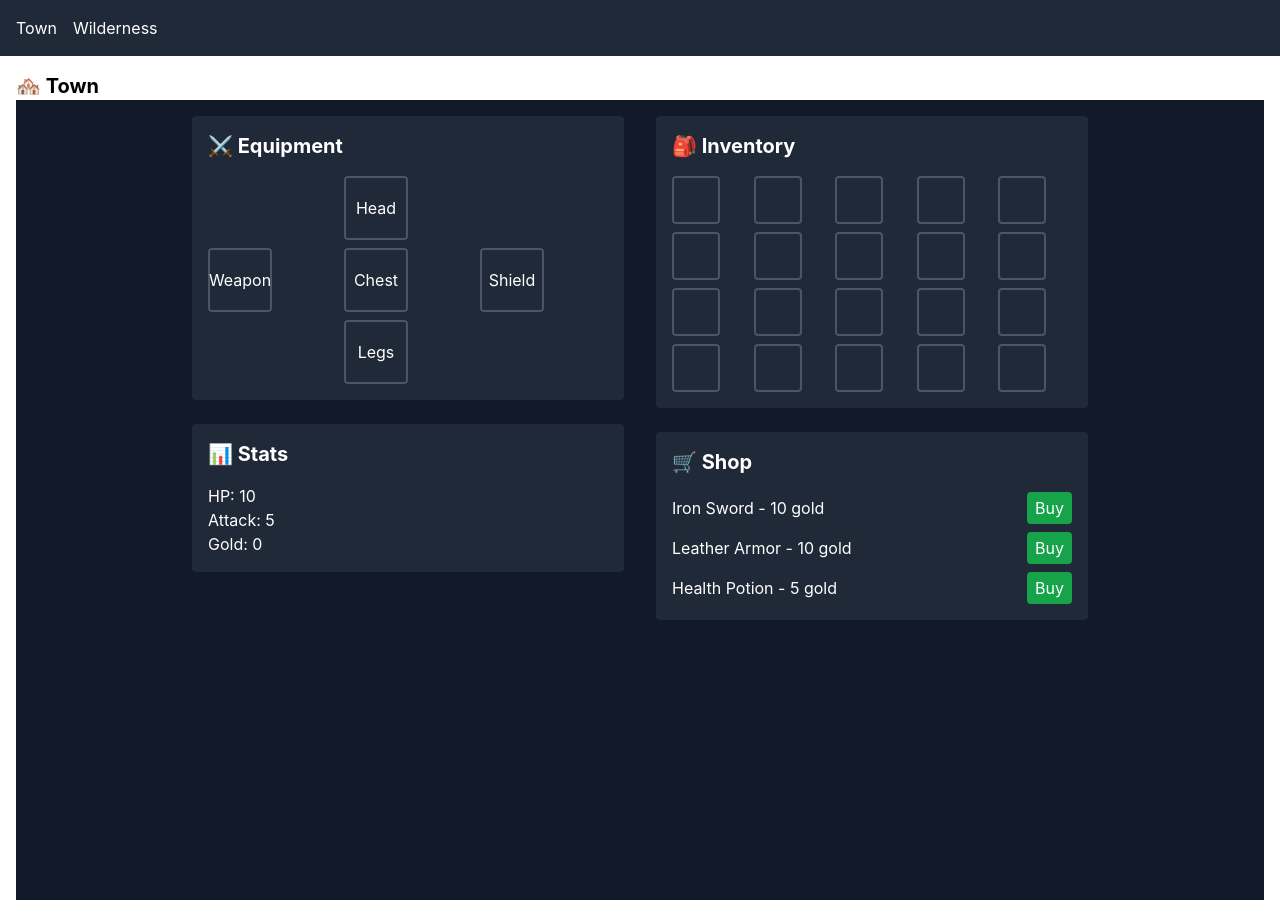
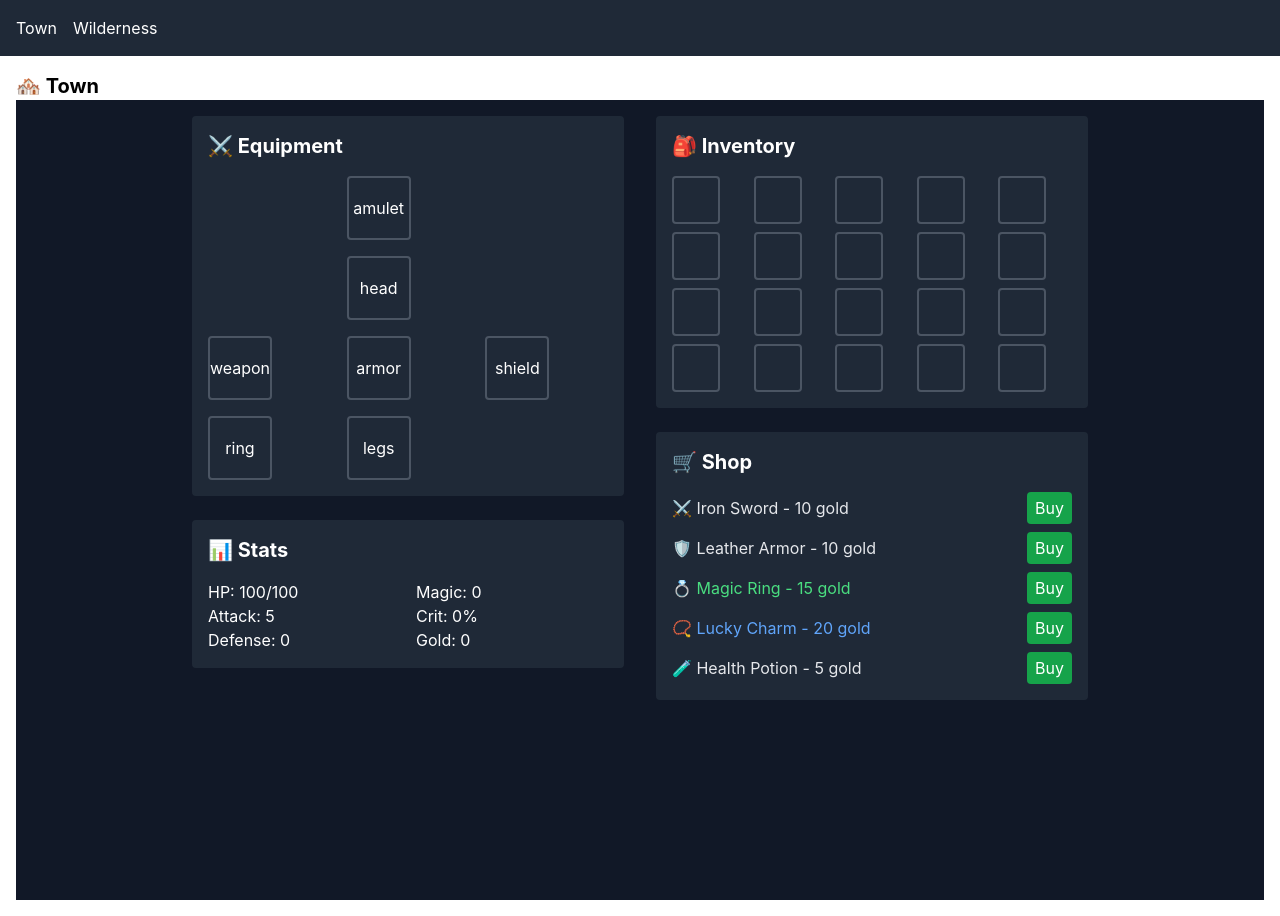
Before and after one commit to SETHK3/web-rpg, a React (Create React App) app: page / in a window 1280 px wide. Built offline with nearby package versions, Linux system fonts and the light colour scheme.

Commit message:
inventory/equip logic

```diff
--- a/package.json
+++ b/package.json
@@ -3,6 +3,7 @@
   "version": "0.1.0",
   "private": true,
   "dependencies": {
+    "@heroicons/react": "^2.2.0",
     "@testing-library/dom": "^10.4.0",
     "@testing-library/jest-dom": "^6.6.3",
     "@testing-library/react": "^16.3.0",
@@ -12,6 +13,8 @@
     "@types/react": "^19.1.2",
     "@types/react-dom": "^19.1.2",
     "react": "^19.1.0",
+    "react-dnd": "^16.0.1",
+    "react-dnd-html5-backend": "^16.0.1",
     "react-dom": "^19.1.0",
     "react-router-dom": "^7.5.3",
     "react-scripts": "5.0.1",
--- a/src/scenes/Combat.tsx
+++ b/src/scenes/Combat.tsx
@@ -7,12 +7,88 @@ interface Monster {
   attack: number;
   rewardGold: number;
   rewardXP: number;
+  drops?: Array<{
+    chance: number;
+    item: {
+      id: string;
+      name: string;
+      type: "weapon" | "armor" | "potion";
+      rarity: "common" | "uncommon" | "rare";
+      stats: { attack?: number; defense?: number; hp?: number };
+      cost: number;
+      description: string;
+      icon: string;
+    };
+  }>;
 }
 
 const monsters: Monster[] = [
-  { name: "Goblin", hp: 6, attack: 2, rewardGold: 5, rewardXP: 3 },
-  { name: "Wolf", hp: 10, attack: 3, rewardGold: 10, rewardXP: 5 },
-  { name: "Troll", hp: 18, attack: 4, rewardGold: 20, rewardXP: 10 },
+  {
+    name: "Goblin",
+    hp: 6,
+    attack: 2,
+    rewardGold: 5,
+    rewardXP: 3,
+    drops: [
+      {
+        chance: 0.3,
+        item: {
+          id: "rusty_dagger",
+          name: "Rusty Dagger",
+          type: "weapon",
+          rarity: "common",
+          stats: { attack: 1 },
+          cost: 3,
+          description: "A worn-out dagger",
+          icon: "🗡️",
+        },
+      },
+    ],
+  },
+  {
+    name: "Wolf",
+    hp: 10,
+    attack: 3,
+    rewardGold: 10,
+    rewardXP: 5,
+    drops: [
+      {
+        chance: 0.2,
+        item: {
+          id: "wolf_pelt",
+          name: "Wolf Pelt",
+          type: "armor",
+          rarity: "common",
+          stats: { defense: 1 },
+          cost: 5,
+          description: "A warm wolf pelt",
+          icon: "🦊",
+        },
+      },
+    ],
+  },
+  {
+    name: "Troll",
+    hp: 18,
+    attack: 4,
+    rewardGold: 20,
+    rewardXP: 10,
+    drops: [
+      {
+        chance: 0.1,
+        item: {
+          id: "troll_club",
+          name: "Troll Club",
+          type: "weapon",
+          rarity: "uncommon",
+          stats: { attack: 3 },
+          cost: 15,
+          description: "A heavy club taken from a troll",
+          icon: "🏑",
+        },
+      },
+    ],
+  },
 ];
 
 export default function Combat() {
@@ -48,6 +124,17 @@ export default function Combat() {
       newLog.push(
         `You defeated the ${monster.name} and earned ${monster.rewardGold} gold!`
       );
+
+      // Handle item drops
+      if (monster.drops) {
+        monster.drops.forEach((drop) => {
+          if (Math.random() < drop.chance) {
+            addItem(drop.item);
+            newLog.push(`You found a ${drop.item.name}!`);
+          }
+        });
+      }
+
       setMonster(null);
     } else {
       newLog.push(`The ${monster.name} hits you for ${monster.attack} damage.`);
--- a/src/scenes/Inventory.tsx
+++ b/src/scenes/Inventory.tsx
@@ -12,8 +12,10 @@ export default function Inventory() {
         <ul className="list-disc list-inside space-y-1">
           {inventory.map((item, index) => (
             <li key={index}>
-              {item.name} ({item.type}
-              {item.power ? `, +${item.power}` : ""})
+              {item.icon} {item.name} ({item.type}
+              {item.stats.attack ? `, +${item.stats.attack} ATK` : ""}
+              {item.stats.defense ? `, +${item.stats.defense} DEF` : ""}
+              {item.stats.hp ? `, +${item.stats.hp} HP` : ""})
             </li>
           ))}
         </ul>
--- a/src/scenes/RPGFeatures.tsx
+++ b/src/scenes/RPGFeatures.tsx
@@ -1,17 +1,104 @@
-import { useGameStore } from "../state/gameStore";
-import { useState } from "react";
+import { useGameStore, Item, ItemType } from "../state/gameStore";
+import { useEffect, useRef } from "react";
+import { DndProvider, useDrag, useDrop } from "react-dnd";
+import { HTML5Backend } from "react-dnd-html5-backend";
 
-interface Item {
-  id: string;
-  name: string;
-  type: "weapon" | "armor" | "potion";
-  power?: number;
-  cost?: number;
+const RARITY_COLORS = {
+  common: "text-gray-200",
+  uncommon: "text-green-400",
+  rare: "text-blue-400",
+  epic: "text-purple-400",
+  legendary: "text-yellow-400",
+};
+
+interface DraggableItemProps {
+  item: Item;
+  onUse: (item: Item) => void;
 }
 
-interface EquipmentSlot {
-  type: "head" | "chest" | "legs" | "weapon" | "shield";
+function DraggableItem({ item, onUse }: DraggableItemProps) {
+  const ref = useRef<HTMLDivElement>(null);
+  const [{ isDragging }, drag] = useDrag(() => ({
+    type: "ITEM",
+    item,
+    collect: (monitor) => ({
+      isDragging: monitor.isDragging(),
+    }),
+  }));
+
+  drag(ref);
+
+  return (
+    <div
+      ref={ref}
+      className={`w-full h-full flex items-center justify-center cursor-move ${
+        isDragging ? "opacity-50" : ""
+      } ${RARITY_COLORS[item.rarity]}`}
+      title={`${item.name}\n${item.description}\n\n${Object.entries(item.stats)
+        .filter(([_, value]) => value)
+        .map(([key, value]) => `${key}: ${value}`)
+        .join("\n")}`}
+    >
+      <div className="text-center">
+        <div>{item.icon}</div>
+        <div className="text-xs mt-1">{item.name.slice(0, 3)}</div>
+      </div>
+    </div>
+  );
+}
+
+interface EquipmentSlotProps {
+  type: ItemType;
   item: Item | null;
+  onDrop: (item: Item) => void;
+}
+
+function EquipmentSlot({ type, item, onDrop }: EquipmentSlotProps) {
+  const ref = useRef<HTMLDivElement>(null);
+  const { unequipItem } = useGameStore();
+  const [{ isOver }, drop] = useDrop(() => ({
+    accept: "ITEM",
+    drop: (droppedItem: Item) => onDrop(droppedItem),
+    collect: (monitor) => ({
+      isOver: monitor.isOver(),
+    }),
+  }));
+
+  drop(ref);
+
+  return (
+    <div
+      ref={ref}
+      className={`w-16 h-16 border-2 ${
+        isOver ? "border-yellow-400" : "border-gray-600"
+      } rounded flex items-center justify-center ${
+        item ? RARITY_COLORS[item.rarity] : ""
+      }`}
+      title={
+        item
+          ? `${item.name}\n${item.description}\n\n${Object.entries(item.stats)
+              .filter(([_, value]) => value)
+              .map(([key, value]) => `${key}: ${value}`)
+              .join("\n")}\n\nRight-click to unequip`
+          : type
+      }
+      onContextMenu={(e) => {
+        e.preventDefault();
+        if (item) {
+          unequipItem(type);
+        }
+      }}
+    >
+      {item ? (
+        <div className="text-center">
+          <div>{item.icon}</div>
+          <div className="text-xs mt-1">{item.name.slice(0, 3)}</div>
+        </div>
+      ) : (
+        type
+      )}
+    </div>
+  );
 }
 
 export default function RPGFeatures() {
@@ -19,32 +106,80 @@ export default function RPGFeatures() {
     inventory,
     addItem,
     hp,
+    maxHp,
     attack,
+    defense,
+    magicPower,
+    critChance,
+    gold,
+    equippedItems,
+    equipItem,
     gainGold,
-    gold,
     setHP,
-    setAttack,
-    removeItem,
+    updateStats,
   } = useGameStore();
 
+  useEffect(() => {
+    updateStats();
+  }, [equippedItems, updateStats]);
+
   const shopItems: Item[] = [
-    { id: "sword1", name: "Iron Sword", type: "weapon", power: 2, cost: 10 },
-    { id: "armor1", name: "Leather Armor", type: "armor", power: 2, cost: 10 },
-    { id: "potion1", name: "Health Potion", type: "potion", cost: 5 },
+    {
+      id: "sword1",
+      name: "Iron Sword",
+      type: "weapon",
+      rarity: "common",
+      stats: { attack: 2 },
+      cost: 10,
+      description: "A basic iron sword",
+      icon: "⚔️",
+    },
+    {
+      id: "armor1",
+      name: "Leather Armor",
+      type: "armor",
+      rarity: "common",
+      stats: { defense: 2 },
+      cost: 10,
+      description: "Basic leather armor",
+      icon: "🛡️",
+    },
+    {
+      id: "ring1",
+      name: "Magic Ring",
+      type: "ring",
+      rarity: "uncommon",
+      stats: { magicPower: 3 },
+      cost: 15,
+      description: "A ring imbued with magical power",
+      icon: "💍",
+    },
+    {
+      id: "amulet1",
+      name: "Lucky Charm",
+      type: "amulet",
+      rarity: "rare",
+      stats: { critChance: 5 },
+      cost: 20,
+      description: "Increases your critical hit chance",
+      icon: "📿",
+    },
+    {
+      id: "potion1",
+      name: "Health Potion",
+      type: "potion",
+      rarity: "common",
+      stats: { hp: 20 },
+      cost: 5,
+      description: "Restores 20 HP",
+      icon: "🧪",
+    },
   ];
 
-  const [equipmentSlots, setEquipmentSlots] = useState<EquipmentSlot[]>([
-    { type: "head", item: null },
-    { type: "chest", item: null },
-    { type: "legs", item: null },
-    { type: "weapon", item: null },
-    { type: "shield", item: null },
-  ]);
-
   const handleBuy = (item: Item) => {
-    if (gold >= (item.cost || 0)) {
+    if (gold >= item.cost) {
       addItem(item);
-      gainGold(-(item.cost || 0));
+      gainGold(-item.cost);
     } else {
       alert("Not enough gold!");
     }
@@ -52,64 +187,69 @@ export default function RPGFeatures() {
 
   const handleUseItem = (item: Item) => {
     if (item.type === "potion") {
-      setHP(hp + 5);
-      removeItem(item.id);
-    } else if (item.type === "weapon") {
-      const newSlots = [...equipmentSlots];
-      const weaponSlot = newSlots.find((slot) => slot.type === "weapon");
-      if (weaponSlot) {
-        weaponSlot.item = item;
-        setEquipmentSlots(newSlots);
-        setAttack(5 + (item.power || 0));
-      }
-    } else if (item.type === "armor") {
-      const newSlots = [...equipmentSlots];
-      const armorSlot = newSlots.find((slot) => slot.type === "chest");
-      if (armorSlot) {
-        armorSlot.item = item;
-        setEquipmentSlots(newSlots);
-      }
+      setHP(hp + (item.stats.hp || 0));
+    } else {
+      equipItem(item);
     }
   };
 
   return (
+    <DndProvider backend={HTML5Backend}>
       <div className="p-4 bg-gray-900 text-white min-h-screen">
         <div className="max-w-4xl mx-auto grid grid-cols-2 gap-8">
           {/* Left side - Equipment and Stats */}
           <div className="space-y-6">
             <div className="bg-gray-800 p-4 rounded">
               <h2 className="text-xl font-bold mb-4">⚔️ Equipment</h2>
-            <div className="grid grid-cols-3 gap-2">
-              {/* Equipment slots grid */}
+              <div className="grid grid-cols-3 gap-4">
                 <div className="col-start-2">
-                <div className="w-16 h-16 border-2 border-gray-600 rounded flex items-center justify-center">
-                  {equipmentSlots.find((slot) => slot.type === "head")?.item
-                    ?.name || "Head"}
+                  <EquipmentSlot
+                    type="amulet"
+                    item={equippedItems.amulet}
+                    onDrop={handleUseItem}
+                  />
                 </div>
+                <div className="col-start-2">
+                  <EquipmentSlot
+                    type="head"
+                    item={equippedItems.head}
+                    onDrop={handleUseItem}
+                  />
                 </div>
                 <div className="col-start-1">
-                <div className="w-16 h-16 border-2 border-gray-600 rounded flex items-center justify-center">
-                  {equipmentSlots.find((slot) => slot.type === "weapon")?.item
-                    ?.name || "Weapon"}
-                </div>
+                  <EquipmentSlot
+                    type="weapon"
+                    item={equippedItems.weapon}
+                    onDrop={handleUseItem}
+                  />
                 </div>
                 <div className="col-start-2">
-                <div className="w-16 h-16 border-2 border-gray-600 rounded flex items-center justify-center">
-                  {equipmentSlots.find((slot) => slot.type === "chest")?.item
-                    ?.name || "Chest"}
-                </div>
+                  <EquipmentSlot
+                    type="armor"
+                    item={equippedItems.armor}
+                    onDrop={handleUseItem}
+                  />
                 </div>
                 <div className="col-start-3">
-                <div className="w-16 h-16 border-2 border-gray-600 rounded flex items-center justify-center">
-                  {equipmentSlots.find((slot) => slot.type === "shield")?.item
-                    ?.name || "Shield"}
+                  <EquipmentSlot
+                    type="shield"
+                    item={equippedItems.shield}
+                    onDrop={handleUseItem}
+                  />
                 </div>
+                <div className="col-start-1">
+                  <EquipmentSlot
+                    type="ring"
+                    item={equippedItems.ring}
+                    onDrop={handleUseItem}
+                  />
                 </div>
                 <div className="col-start-2">
-                <div className="w-16 h-16 border-2 border-gray-600 rounded flex items-center justify-center">
-                  {equipmentSlots.find((slot) => slot.type === "legs")?.item
-                    ?.name || "Legs"}
-                </div>
+                  <EquipmentSlot
+                    type="legs"
+                    item={equippedItems.legs}
+                    onDrop={handleUseItem}
+                  />
                 </div>
               </div>
             </div>
@@ -118,8 +258,15 @@ export default function RPGFeatures() {
               <h2 className="text-xl font-bold mb-4">📊 Stats</h2>
               <div className="grid grid-cols-2 gap-4">
                 <div>
-                <p>HP: {hp}</p>
+                  <p>
+                    HP: {hp}/{maxHp}
+                  </p>
                   <p>Attack: {attack}</p>
+                  <p>Defense: {defense}</p>
+                </div>
+                <div>
+                  <p>Magic: {magicPower}</p>
+                  <p>Crit: {critChance}%</p>
                   <p>Gold: {gold}</p>
                 </div>
               </div>
@@ -136,16 +283,10 @@ export default function RPGFeatures() {
                   return (
                     <div
                       key={index}
-                    className="w-12 h-12 border-2 border-gray-600 rounded flex items-center justify-center text-xs p-1"
-                    title={item?.name}
+                      className="w-12 h-12 border-2 border-gray-600 rounded"
                     >
                       {item && (
-                      <button
-                        onClick={() => handleUseItem(item)}
-                        className="w-full h-full flex items-center justify-center"
-                      >
-                        {item.name.slice(0, 3)}
-                      </button>
+                        <DraggableItem item={item} onUse={handleUseItem} />
                       )}
                     </div>
                   );
@@ -161,8 +302,8 @@ export default function RPGFeatures() {
                     key={item.id}
                     className="flex justify-between items-center"
                   >
-                  <span>
-                    {item.name} - {item.cost} gold
+                    <span className={RARITY_COLORS[item.rarity]}>
+                      {item.icon} {item.name} - {item.cost} gold
                     </span>
                     <button
                       onClick={() => handleBuy(item)}
@@ -177,5 +318,6 @@ export default function RPGFeatures() {
           </div>
         </div>
       </div>
+    </DndProvider>
   );
 }
--- a/src/state/gameStore.ts
+++ b/src/state/gameStore.ts
@@ -1,39 +1,119 @@
 import { create } from "zustand";
 
-interface Item {
+export type ItemType =
+  | "weapon"
+  | "armor"
+  | "potion"
+  | "ring"
+  | "amulet"
+  | "shield"
+  | "head"
+  | "legs";
+
+export interface ItemStats {
+  attack?: number;
+  defense?: number;
+  hp?: number;
+  magicPower?: number;
+  critChance?: number;
+}
+
+export interface Item {
   id: string;
   name: string;
-  type: "weapon" | "armor" | "potion";
-  power?: number;
-  cost?: number;
+  type: ItemType;
+  rarity: "common" | "uncommon" | "rare" | "epic" | "legendary";
+  stats: ItemStats;
+  cost: number;
+  description: string;
+  icon: string; // emoji or icon class
 }
 
 interface GameState {
   hp: number;
+  maxHp: number;
   attack: number;
+  defense: number;
+  magicPower: number;
+  critChance: number;
   gold: number;
   xp: number;
   inventory: Item[];
+  equippedItems: Record<ItemType, Item | null>;
   addItem: (item: Item) => void;
   removeItem: (id: string) => void;
+  equipItem: (item: Item) => void;
+  unequipItem: (type: ItemType) => void;
   gainGold: (amount: number) => void;
   setHP: (newHP: number) => void;
-  setAttack: (newAttack: number) => void;
+  updateStats: () => void;
 }
 
-export const useGameStore = create<GameState>((set) => ({
-  hp: 10,
+export const useGameStore = create<GameState>((set, get) => ({
+  hp: 100,
+  maxHp: 100,
   attack: 5,
+  defense: 0,
+  magicPower: 0,
+  critChance: 0,
   gold: 0,
   xp: 0,
   inventory: [],
+  equippedItems: {
+    weapon: null,
+    armor: null,
+    shield: null,
+    ring: null,
+    amulet: null,
+    potion: null,
+    head: null,
+    legs: null,
+  },
   addItem: (item) =>
     set((state) => ({ inventory: [...state.inventory, item] })),
   removeItem: (id) =>
     set((state) => ({
       inventory: state.inventory.filter((i) => i.id !== id),
     })),
+  equipItem: (item) =>
+    set((state) => {
+      const newEquippedItems = { ...state.equippedItems };
+      newEquippedItems[item.type] = item;
+      return { equippedItems: newEquippedItems };
+    }),
+  unequipItem: (type) =>
+    set((state) => {
+      const newEquippedItems = { ...state.equippedItems };
+      newEquippedItems[type] = null;
+      return { equippedItems: newEquippedItems };
+    }),
   gainGold: (amount) => set((state) => ({ gold: state.gold + amount })),
-  setHP: (newHP) => set(() => ({ hp: newHP })),
-  setAttack: (newAttack) => set(() => ({ attack: newAttack })),
+  setHP: (newHP) => set((state) => ({ hp: Math.min(newHP, state.maxHp) })),
+  updateStats: () => {
+    const state = get();
+    const baseStats = {
+      attack: 5,
+      defense: 0,
+      magicPower: 0,
+      critChance: 0,
+      maxHp: 100,
+    };
+
+    // Calculate total stats from equipped items
+    const totalStats = Object.values(state.equippedItems).reduce(
+      (acc, item) => {
+        if (!item) return acc;
+        return {
+          attack: (acc.attack || 0) + (item.stats.attack || 0),
+          defense: (acc.defense || 0) + (item.stats.defense || 0),
+          magicPower: (acc.magicPower || 0) + (item.stats.magicPower || 0),
+          critChance: (acc.critChance || 0) + (item.stats.critChance || 0),
+          maxHp: (acc.maxHp || 0) + (item.stats.hp || 0),
+        };
+      },
+      baseStats
+    );
+
+    set(totalStats);
+  },
 }));
```
Also changed, not shown: 1 other file (tests, documents, lock files or other folders). Lines whose indentation alone changed are shown as unchanged.
